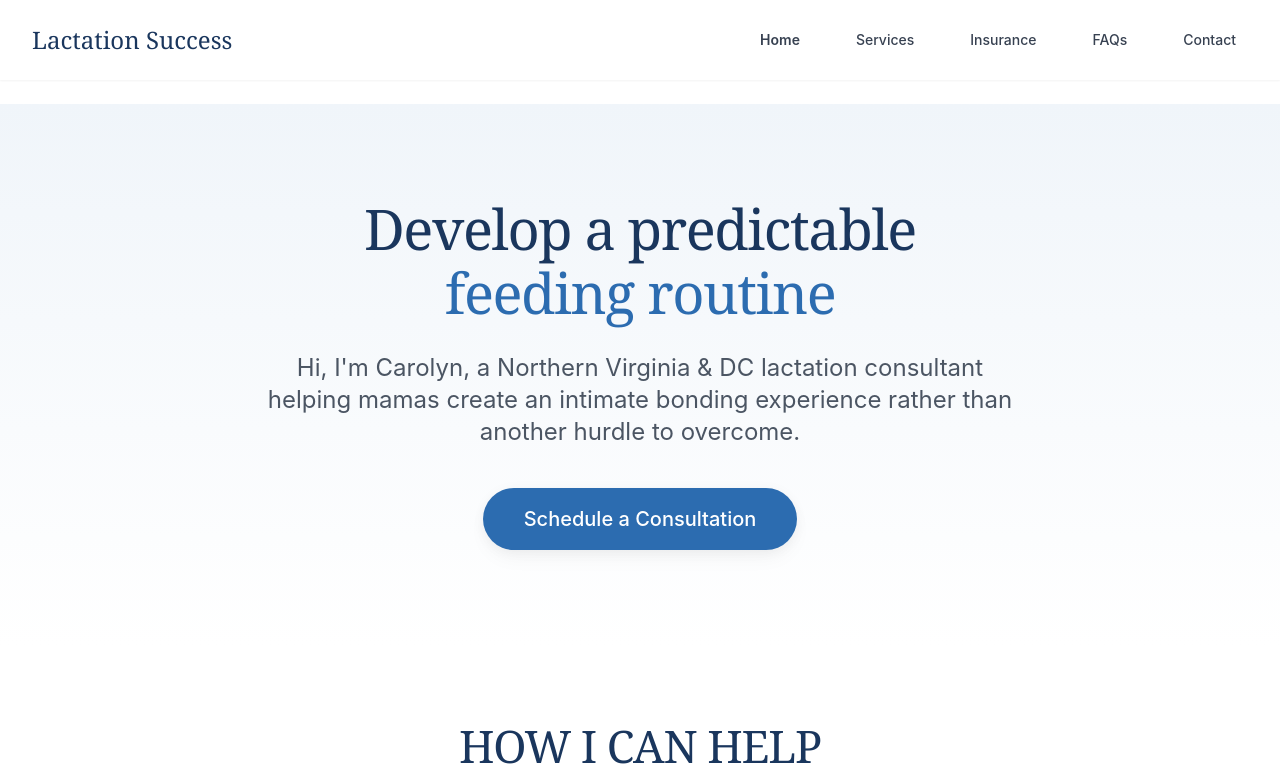
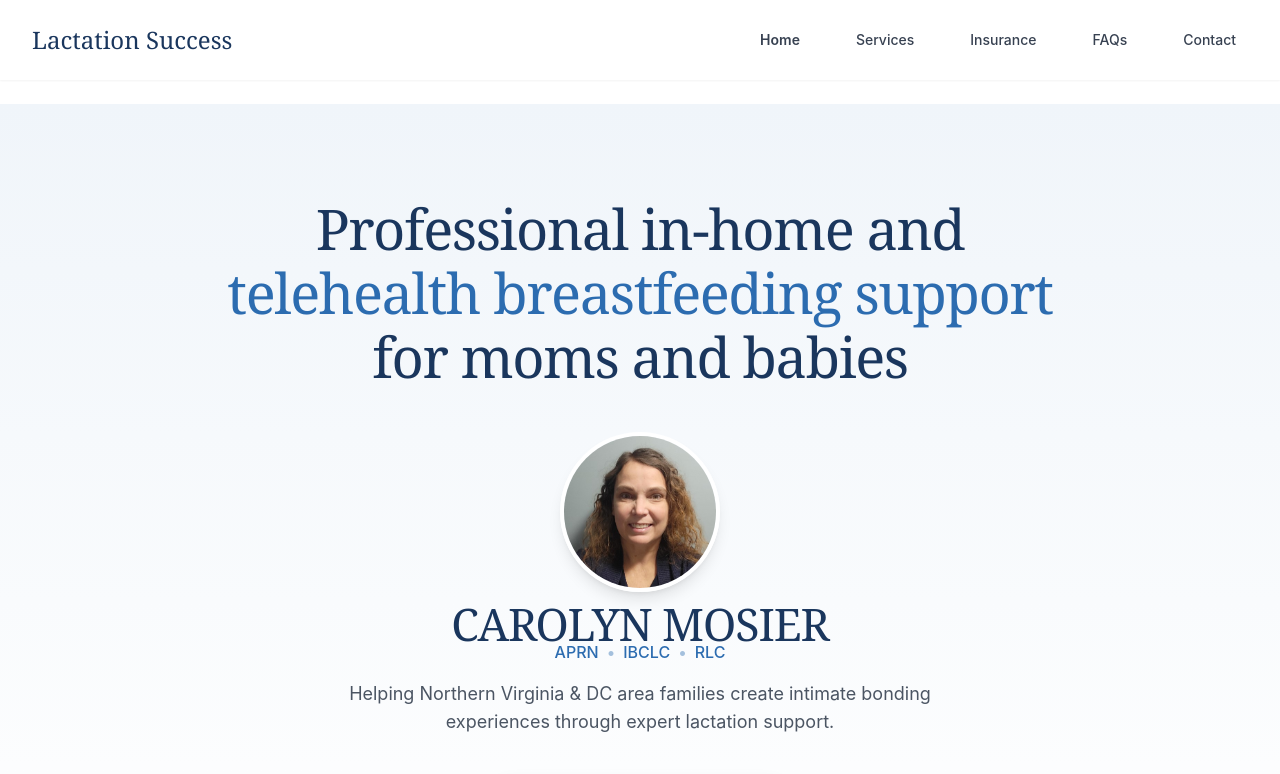
Before and after one commit to JoshuaMosier/lactation-success-site, a SvelteKit app: page / in a window 1280 px wide. Shown: the top 774 px of the page. Built offline with nearby package versions, Linux system fonts and the light colour scheme.

Commit message:
reworked landing page

```diff
--- a/src/routes/+page.svelte
+++ b/src/routes/+page.svelte
@@ -12,12 +12,31 @@
   <div class="max-w-7xl mx-auto px-4 sm:px-6 lg:px-8">
     <div class="text-center">
       <h1 class="text-4xl tracking-tight font-serif sm:text-5xl md:text-6xl">
-        <span class="block text-blue-900">Develop a predictable</span>
-        <span class="block text-blue-700 mt-2">feeding routine</span>
+        <span class="block text-blue-900">Professional in-home and</span>
+        <span class="block text-blue-700 mt-2">telehealth breastfeeding support</span>
+        <span class="block text-blue-900 mt-2">for moms and babies</span>
       </h1>
-      <p class="mt-6 max-w-md mx-auto text-lg text-gray-600 sm:text-xl md:mt-8 md:text-2xl md:max-w-3xl leading-relaxed">
-        Hi, I'm Carolyn, a Northern Virginia & DC lactation consultant helping mamas create an intimate bonding experience rather than another hurdle to overcome.
-      </p>
+
+      <!-- Profile Card -->
+      <div class="mt-12 flex flex-col items-center">
+        <div class="w-32 h-32 md:w-40 md:h-40 rounded-full overflow-hidden border-4 border-white shadow-lg mb-4">
+          <img src="/images/carolyn-headshot.jpg" alt="Carolyn Mosier" class="w-full h-full object-cover" />
+        </div>
+        <div class="text-center">
+          <h2 class="text-2xl font-serif text-blue-900 mb-2">Carolyn Mosier</h2>
+          <div class="flex items-center justify-center space-x-2 text-blue-700 font-medium">
+            <span>APRN</span>
+            <span class="text-blue-300">•</span>
+            <span>IBCLC</span>
+            <span class="text-blue-300">•</span>
+            <span>RLC</span>
+          </div>
+          <p class="mt-4 text-lg text-gray-600 max-w-2xl mx-auto">
+            Helping Northern Virginia & DC area families create intimate bonding experiences through expert lactation support.
+          </p>
+        </div>
+      </div>
+
       <div class="mt-8 max-w-md mx-auto sm:flex sm:justify-center md:mt-10">
         <div class="rounded-md">
           <a href="/contact" class="w-full flex items-center justify-center px-8 py-4 border border-transparent text-lg font-medium rounded-full text-white bg-blue-700 hover:bg-blue-800 md:py-4 md:text-xl md:px-10 transform hover:-translate-y-0.5 transition-all duration-300 shadow-soft hover:shadow-lg">
```
Also changed, not shown: static/images/carolyn-headshot.jpg (added).
